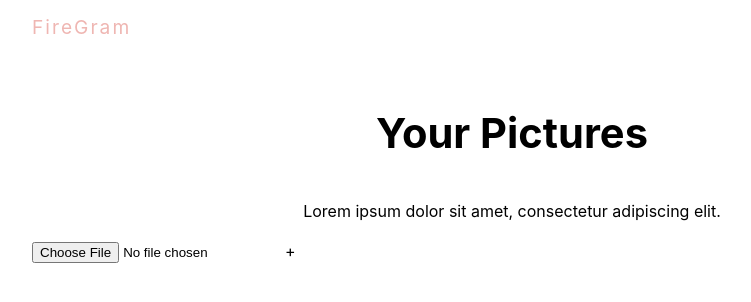
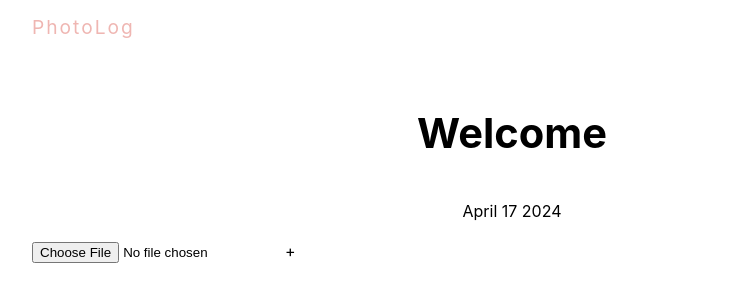
Before and after one commit to dantan380/photoLog, a React (Vite) app: page / in a window 1280 px wide. Shown: the top 302 px of the page, without its empty margins (128-879 px from the left). Built offline with nearby package versions, Linux system fonts and the light colour scheme.

Commit message:
Add logic to get today's date in Title component.

```diff
--- a/src/components/Title.jsx
+++ b/src/components/Title.jsx
@@ -1,9 +1,20 @@
 const Title = () => {
+
+  const monthNames = ['January', 'February', 'March', 'April', 'May', 'June', 'July', 'August', 'September', 'October', 'November', 'December']
+
+  let today = new Date();
+  let day = today.getDate();
+  let monthIndex = today.getMonth();
+  let year = today.getFullYear();
+
+  let monthName = monthNames[monthIndex];
+
+  let formattedDate = monthName + ' ' + day + ' ' + year;
   return (
     <div className="title">
-      <h1>FireGram</h1>
-      <h2>Your Pictures</h2>
-      <p>Lorem ipsum dolor sit amet, consectetur adipiscing elit.</p>
+      <h1>PhotoLog</h1>
+      <h2>Welcome</h2>
+      <p>{formattedDate} </p>
     </div>
   )
 }
```
